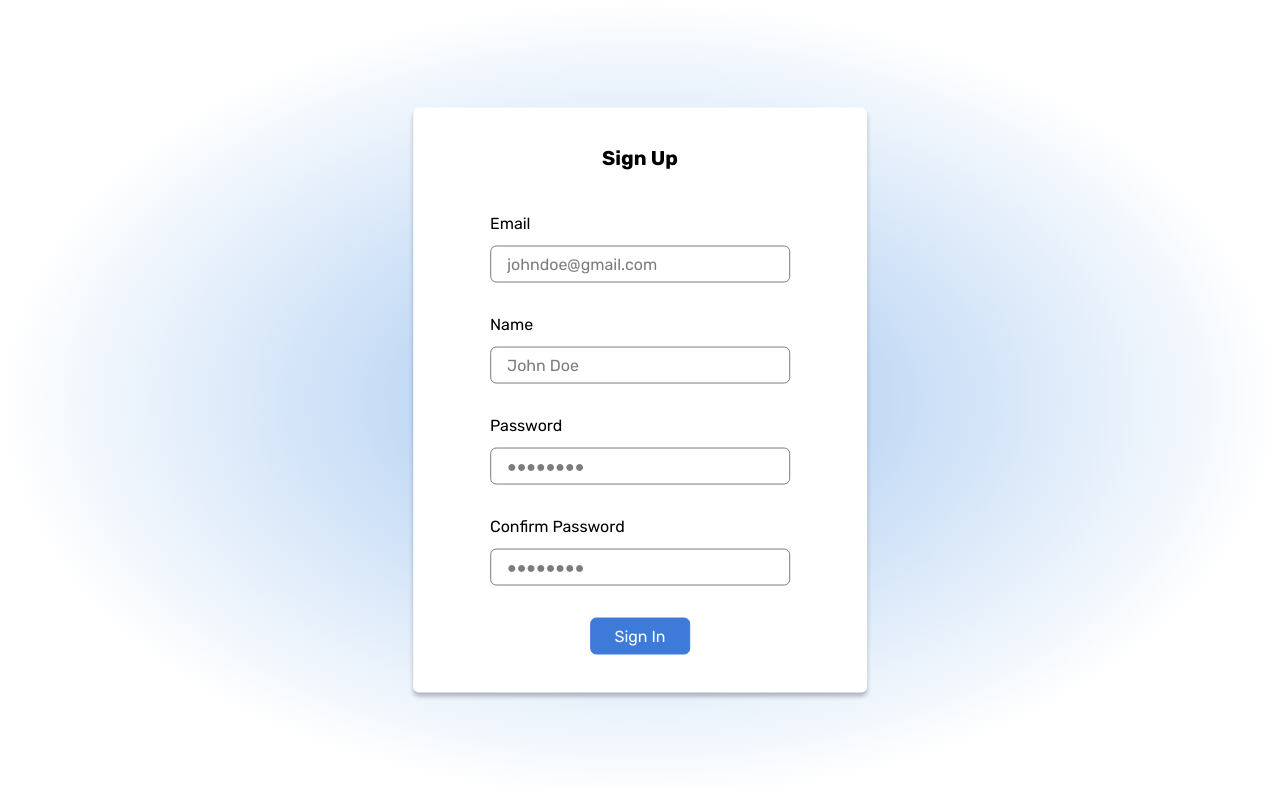
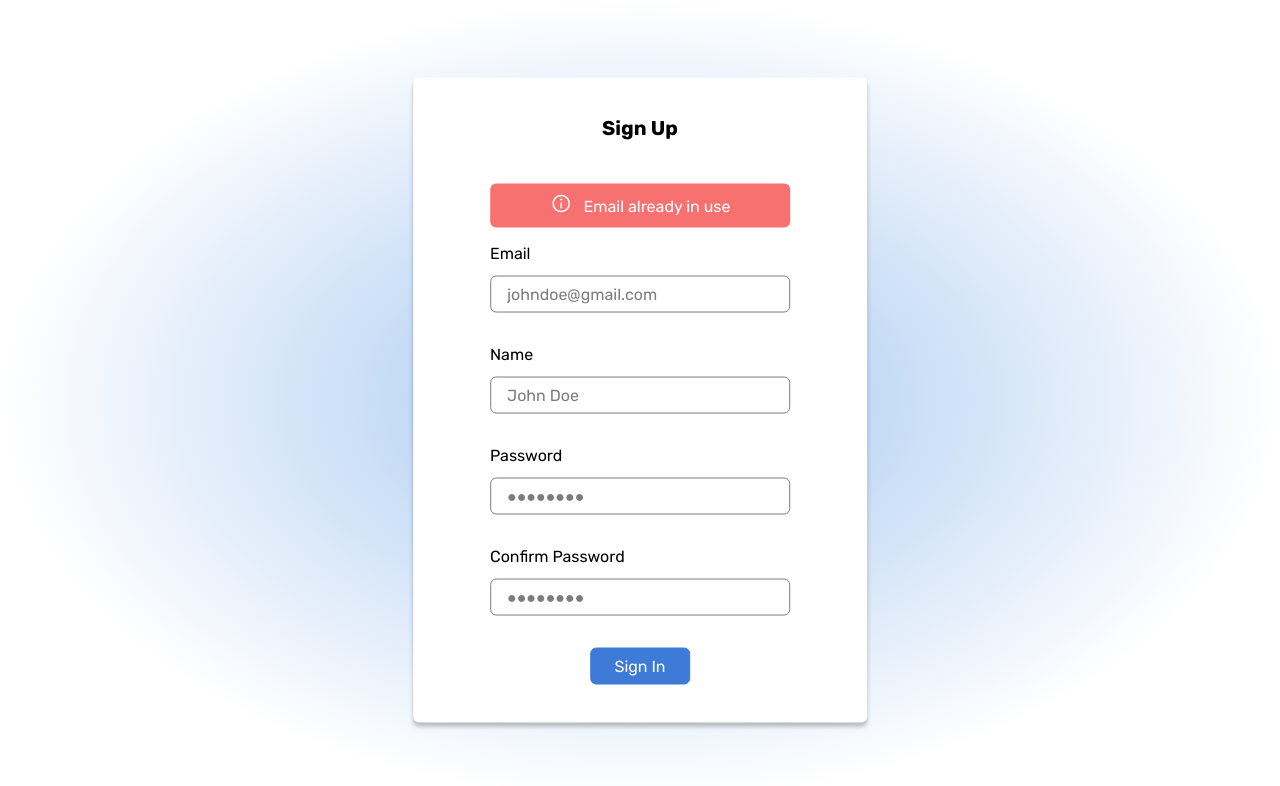
Before and after one commit to bruhlord-s/openboard-next, a Next.js app: page /register in a window 1280 px wide. Shown: the top 786 px of the page. Built offline with nearby package versions, Linux system fonts and the light colour scheme.

Commit message:
styles error message

```diff
--- a/src/components/auth/sign-up/AuthSignUp.tsx
+++ b/src/components/auth/sign-up/AuthSignUp.tsx
@@ -1,4 +1,5 @@
 import Button from "@/components/button/Button";
+import ErrorMessage from "@/components/error-message/ErrorMessage";
 import InputBlock from "@/components/input-block/InputBlock";
 import { Form, Formik } from "formik";
 import React, { FC } from "react";
@@ -9,6 +10,9 @@ import styles from "./authSignUp.module.css";
 const AuthSignUp: FC = () => {
   return (
     <div className={styles.authSignUp}>
+      <div className={styles.authSignUp__error}>
+        <ErrorMessage message="Email already in use" />
+      </div>
       <Formik
         initialValues={{
           email: "",
--- a/src/components/auth/sign-up/authSignUp.module.css
+++ b/src/components/auth/sign-up/authSignUp.module.css
@@ -7,6 +7,10 @@
   flex-direction: column;
   align-items: center;
   gap: 2em;
+}
+
+.authSignUp__error {
+  margin-bottom: 16px;
 }
 
 .authSignUp__inputs {
--- a/src/components/error-message/ErrorMessage.tsx
+++ b/src/components/error-message/ErrorMessage.tsx
@@ -20,7 +20,7 @@ const ErrorMessage: FC<ErrorMessageProps> = ({
           src="/icons/info-circle.svg"
         />
       </div>
-      <p>{message}</p>
+      <p className={styles.errorMessage__message}>{message}</p>
     </div>
   );
 };
--- a/src/components/error-message/errorMessage.module.css
+++ b/src/components/error-message/errorMessage.module.css
@@ -1,3 +1,12 @@
 .errorMessage {
   display: flex;
+  align-items: center;
+  justify-content: center;
+  gap: 10px;
+
+  color: #fff;
+  background-color: var(--error-color);
+  border-radius: 6px;
+
+  padding: 8px 0;
 }
```
